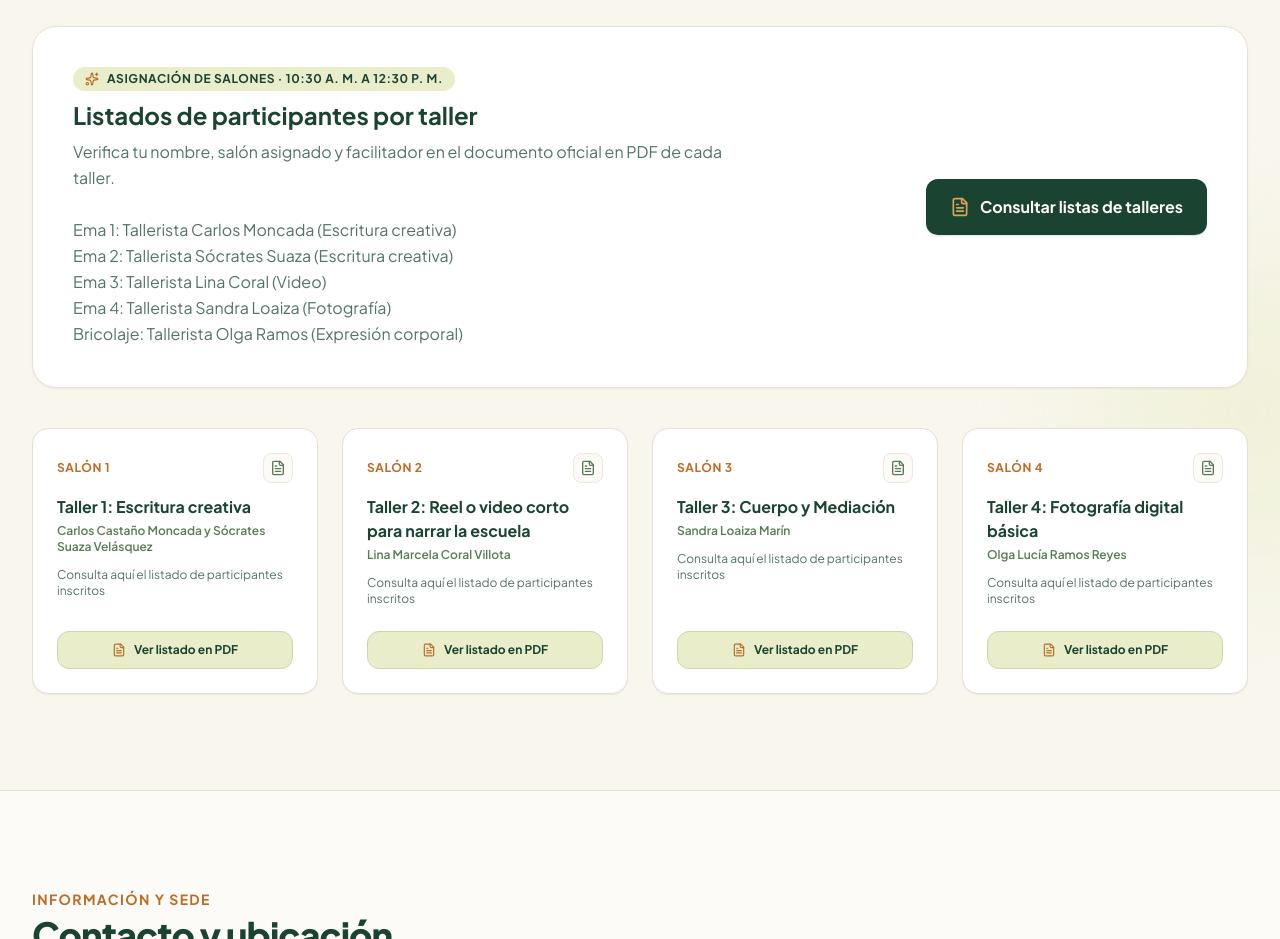
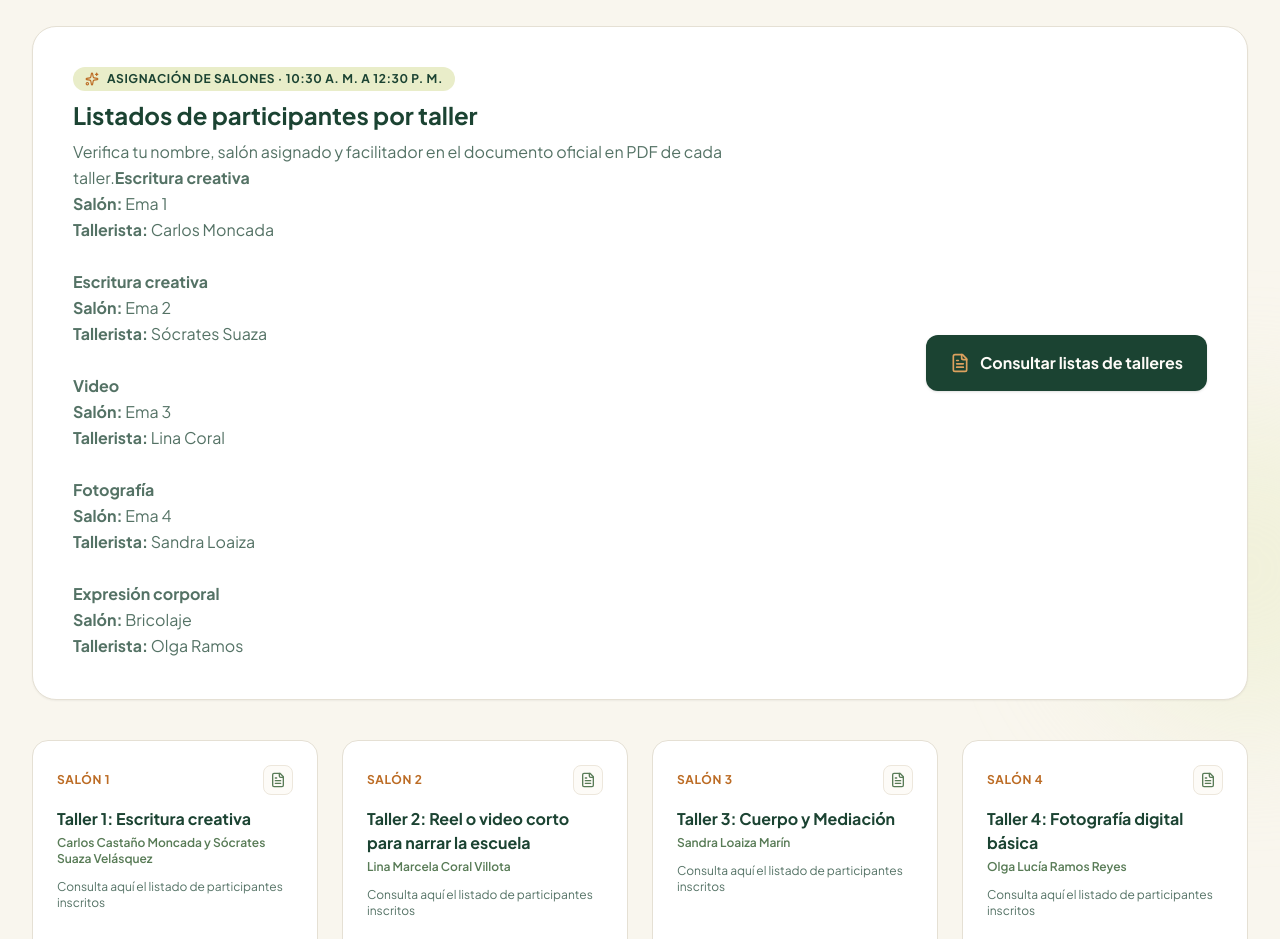
Before and after one commit to danielbustosrios/III-ENCUENTRO-DE-INVESTIGACION-CVO, a React (Vite) app: page / in a window 1280 px wide. Shown: the part 4340-5279 px from the top of the page. Built offline with nearby package versions, Linux system fonts and the light colour scheme.

Commit message:
Refactor workshop details for better readability

```diff
--- a/src/components/WorkshopSection.tsx
+++ b/src/components/WorkshopSection.tsx
@@ -85,16 +85,39 @@ export function WorkshopSection({ onNotify }: WorkshopSectionProps) {
             <p className="text-sm sm:text-base text-[#1B4332]/75 leading-relaxed">
               Verifica tu nombre, salón asignado y facilitador en el documento oficial en PDF de cada taller.
 
-  <br /><br />
-  Ema 1: Tallerista Carlos Moncada (Escritura creativa)
-  <br />
-  Ema 2: Tallerista Sócrates Suaza (Escritura creativa)
-  <br />
-  Ema 3: Tallerista Lina Coral (Video)
-  <br />
-  Ema 4: Tallerista Sandra Loaiza (Fotografía)
-  <br />
-  Bricolaje: Tallerista Olga Ramos (Expresión corporal)
+  <strong>Escritura creativa</strong>
+<br />
+<strong>Salón:</strong> Ema 1
+<br />
+<strong>Tallerista:</strong> Carlos Moncada
+<br /><br />
+
+<strong>Escritura creativa</strong>
+<br />
+<strong>Salón:</strong> Ema 2
+<br />
+<strong>Tallerista:</strong> Sócrates Suaza
+<br /><br />
+
+<strong>Video</strong>
+<br />
+<strong>Salón:</strong> Ema 3
+<br />
+<strong>Tallerista:</strong> Lina Coral
+<br /><br />
+
+<strong>Fotografía</strong>
+<br />
+<strong>Salón:</strong> Ema 4
+<br />
+<strong>Tallerista:</strong> Sandra Loaiza
+<br /><br />
+
+<strong>Expresión corporal</strong>
+<br />
+<strong>Salón:</strong> Bricolaje
+<br />
+<strong>Tallerista:</strong> Olga Ramos
 </p>
           </div>
 
```
